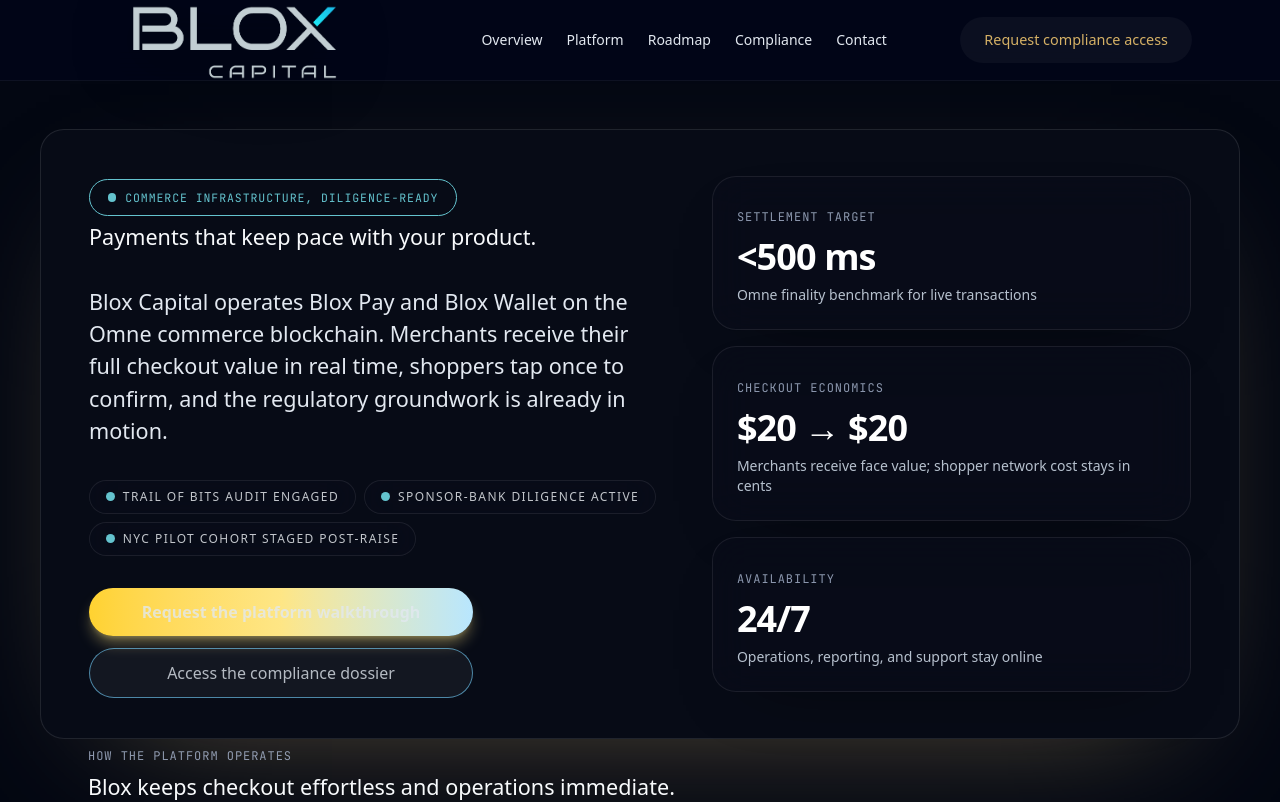
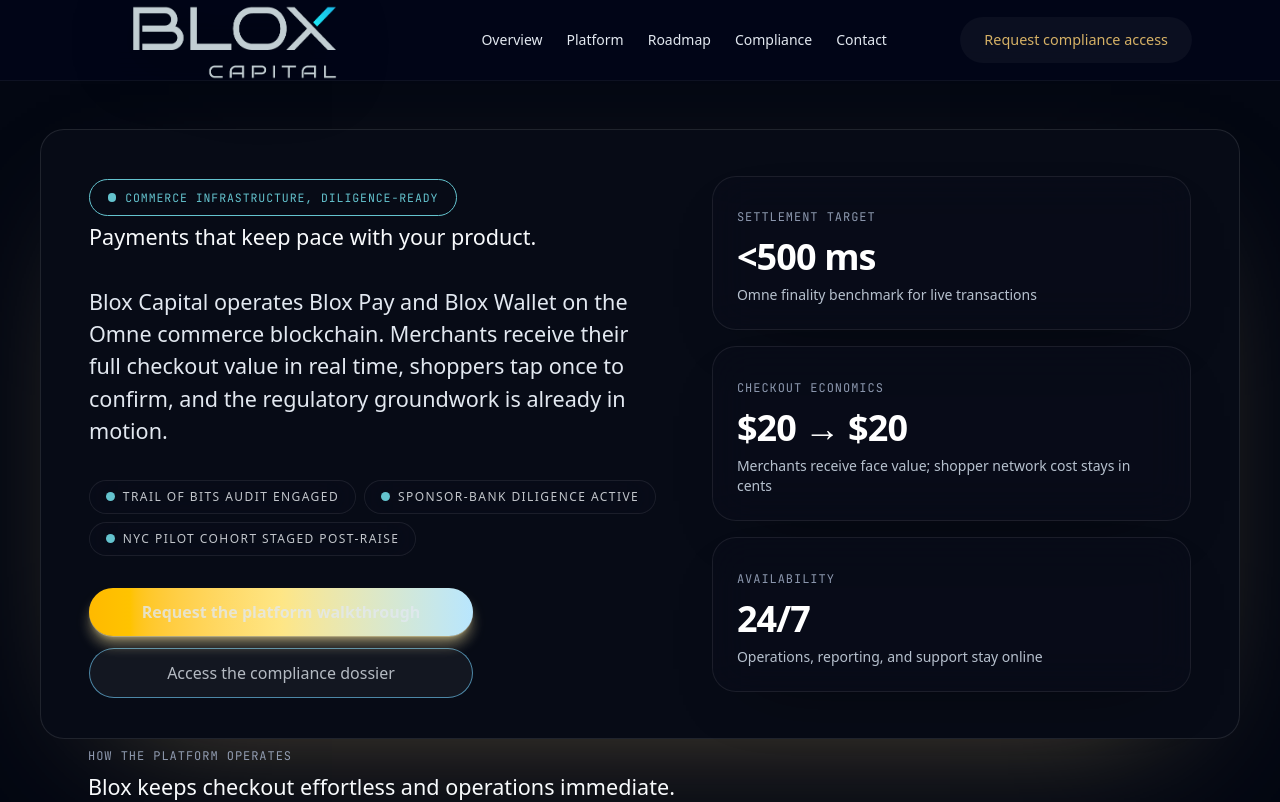
Before and after one commit to doneup-inc/blox-capital-site, a Next.js app: page / in a window 1280 px wide. Shown: the top 802 px of the page. Built offline with nearby package versions, Linux system fonts and the light colour scheme.

Commit message:
Update button gradient and add drop shadow effect
Changed the gradient start color from amber-300 to amber-400 and added a custom drop shadow to the walkthrough request button for improved visual appearance.

```diff
--- a/src/app/page.tsx
+++ b/src/app/page.tsx
@@ -287,7 +287,7 @@
             <div className="flex flex-col gap-3 sm:max-w-sm">
               <Link
                 href="mailto:partnerships@blox.capital?subject=Blox%20platform%20walkthrough%20request"
-                className="inline-flex w-full items-center justify-center rounded-full bg-gradient-to-r from-amber-300 via-amber-200 to-sky-200 px-6 py-3 text-base font-semibold text-slate-950 shadow-lg shadow-amber-200/40 transition hover:-translate-y-0.5 hover:shadow-xl focus-visible:outline focus-visible:outline-2 focus-visible:outline-offset-2 focus-visible:outline-amber-200"
+                className="inline-flex w-full items-center justify-center rounded-full bg-gradient-to-r from-amber-400 via-amber-200 to-sky-200 px-6 py-3 text-base font-semibold text-slate-950 drop-shadow-[0_1px_0_rgba(255,255,255,0.45)] shadow-lg shadow-amber-200/40 transition hover:-translate-y-0.5 hover:shadow-xl focus-visible:outline focus-visible:outline-2 focus-visible:outline-offset-2 focus-visible:outline-amber-200"
               >
                 Request the platform walkthrough
               </Link>
```
